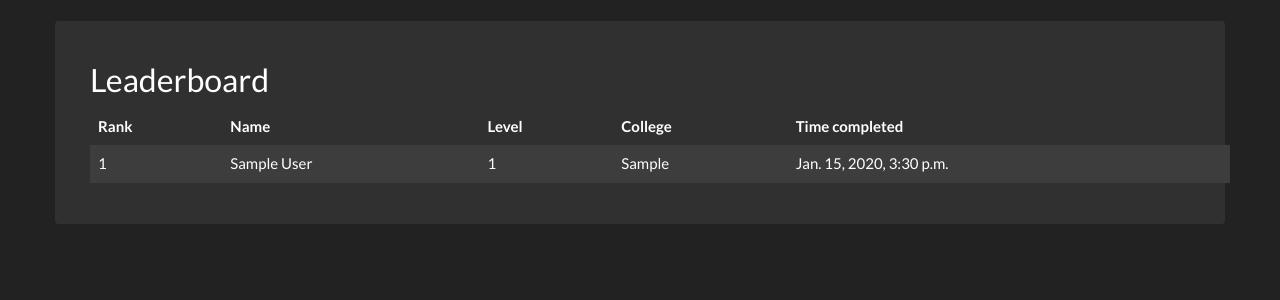
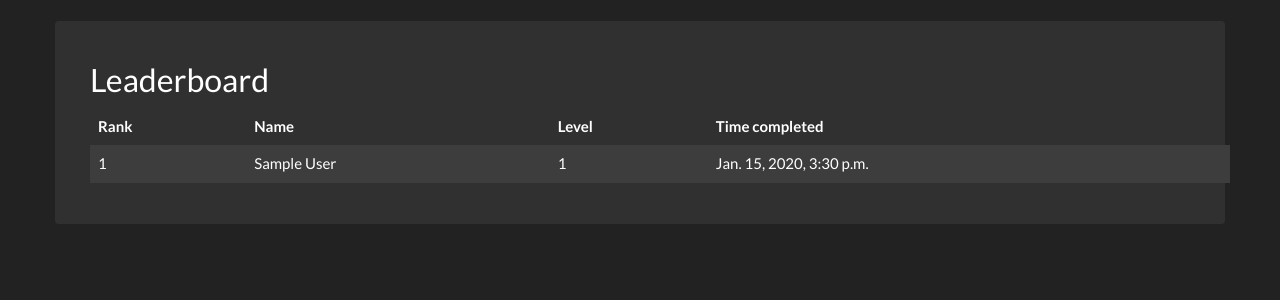
Before and after one commit to biswaz/Enigma, a Django app: page /leaderboard/ in a window 1280 px wide. Shown: the part 60-360 px from the top of the page. Run offline with Django 3.2, Linux system fonts and the light colour scheme; tables that the repository leaves empty hold one stand-in row (values such as "Sample post"); some libraries are stand-ins or nearby versions.

Commit message:
removed clg from leaderboard

```diff
--- a/enigma/templates/users/leaderboard.html
+++ b/enigma/templates/users/leaderboard.html
@@ -12,7 +12,7 @@
       <th>Rank</th>
       <th>Name</th>
       <th>Level</th>
-      <th>College</th>
+      <!-- <th>College</th> -->
       <th>Time completed</th>
     </tr>
   </thead>
@@ -22,7 +22,7 @@
       <td>{{forloop.counter}}</td>
       <td>{{user.first_name}}  {{ user.last_name}}</td>
       <td>{{user.level}}</td>
-      <td>{{user.college}}</td>
+      <!-- <td>{{user.college}}</td> -->
       <td>{{ user.date_last_ans}}</td>
     </tr>
     {% endfor %}
--- a/enigma/users/urls.py
+++ b/enigma/users/urls.py
@@ -1,8 +1,6 @@
 # -*- coding: utf-8 -*-
 from __future__ import absolute_import, unicode_literals
-
 from django.conf.urls import url
-
 from . import views
 
 urlpatterns = [
@@ -10,8 +8,7 @@ urlpatterns = [
         regex=r'^~redirect/$',
         view=views.UserRedirectView.as_view(),
         name='redirect'
-    ),
-]
+    )]
 """
 url(
     regex=r'^$',
@@ -28,4 +25,5 @@ url(
     view=views.UserUpdateView.as_view(),
     name='update'
 ),
+]
 """
```
